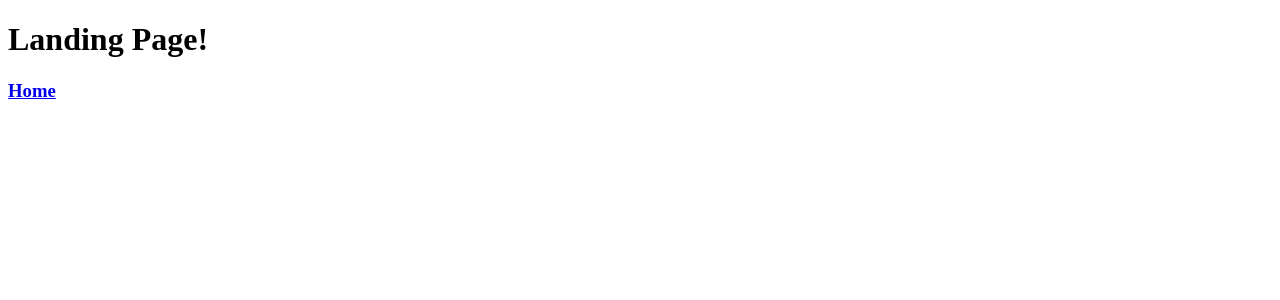
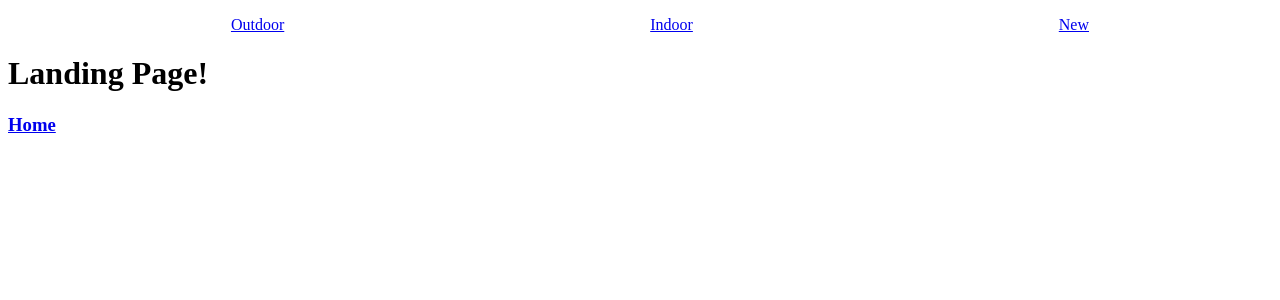
Before and after one commit to kpgh46/shoppingcart, a React (Create React App) app: page / in a window 1280 px wide. Shown: the top 300 px of the page. Built offline with nearby package versions, Linux system fonts and the light colour scheme.

Commit message:
added navBar

```diff
--- a/src/RouteSwitch.js
+++ b/src/RouteSwitch.js
@@ -1,15 +1,25 @@
 import { BrowserRouter, Routes, Route } from "react-router-dom";
 import HomePage from "./components/HomePage";
 import LandingPage from "./components/Landing";
+import Header from "./components/Header";
+import Outdoor from "./components/Outdoor";
+import Indoor from "./components/Indoor";
+import New from "./components/New";
 
 let RouteSwitch = () => {
 	return (
+		<div>
 			<BrowserRouter>
+				{<Header />}
 				<Routes>
 					<Route path="/home" element={<HomePage />}></Route>
 					<Route path="/" element={<LandingPage />}></Route>
+					<Route path="/outdoor" element={<Outdoor />}></Route>
+					<Route path="/indoor" element={<Indoor />}></Route>
+					<Route path="/new" element={<New />}></Route>
 				</Routes>
 			</BrowserRouter>
+		</div>
 	);
 };
 
--- a/src/components/Header.js
+++ b/src/components/Header.js
@@ -0,0 +1,24 @@
+import React from "react";
+import { Link } from "react-router-dom";
+
+let Header = () => {
+	return (
+		<div>
+			<nav>
+				<ul className="header">
+					<Link to="/outdoor">
+						<li>Outdoor</li>
+					</Link>
+					<Link to="/indoor">
+						<li>Indoor</li>
+					</Link>
+					<Link to="/new">
+						<li>New</li>
+					</Link>
+				</ul>
+			</nav>
+		</div>
+	);
+};
+
+export default Header;
--- a/src/components/HomePage.js
+++ b/src/components/HomePage.js
@@ -1,7 +1,7 @@
 import React from "react";
 import { Link } from "react-router-dom";
 
-let Home = () => {
+let HomePage = () => {
 	return (
 		<div>
 			<h2>This is the home page!</h2>
@@ -10,4 +10,4 @@ let Home = () => {
 	);
 };
 
-export default Home;
+export default HomePage;
--- /dev/null
+++ b/src/components/Indoor.js
@@ -0,0 +1,11 @@
+import React from "react";
+
+let Indoor = () => {
+	return (
+		<div>
+			<p>this is the indoor component</p>
+		</div>
+	);
+};
+
+export default Indoor;
--- /dev/null
+++ b/src/components/New.js
@@ -0,0 +1,11 @@
+import React from "react";
+
+let New = () => {
+	return (
+		<div>
+			<p>this is the new component</p>
+		</div>
+	);
+};
+
+export default New;
--- /dev/null
+++ b/src/components/Outdoor.js
@@ -0,0 +1,11 @@
+import React from "react";
+
+let Outdoor = () => {
+	return (
+		<div>
+			<p>this is the outdoor component</p>
+		</div>
+	);
+};
+
+export default Outdoor;
--- a/src/index.css
+++ b/src/index.css
@@ -1,3 +1,10 @@
 .test{
   color: yellow;
 }
+
+.header{
+  display: flex;
+  /* border: 1px solid; */
+  justify-content: space-around;
+  list-style-type: none;
+}
```
Lines whose indentation alone changed are shown as unchanged.
